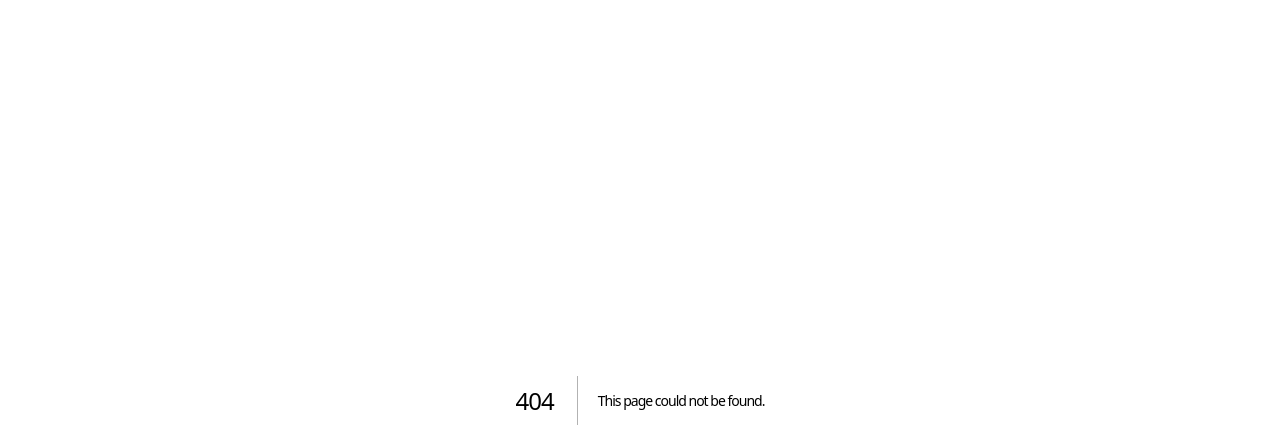
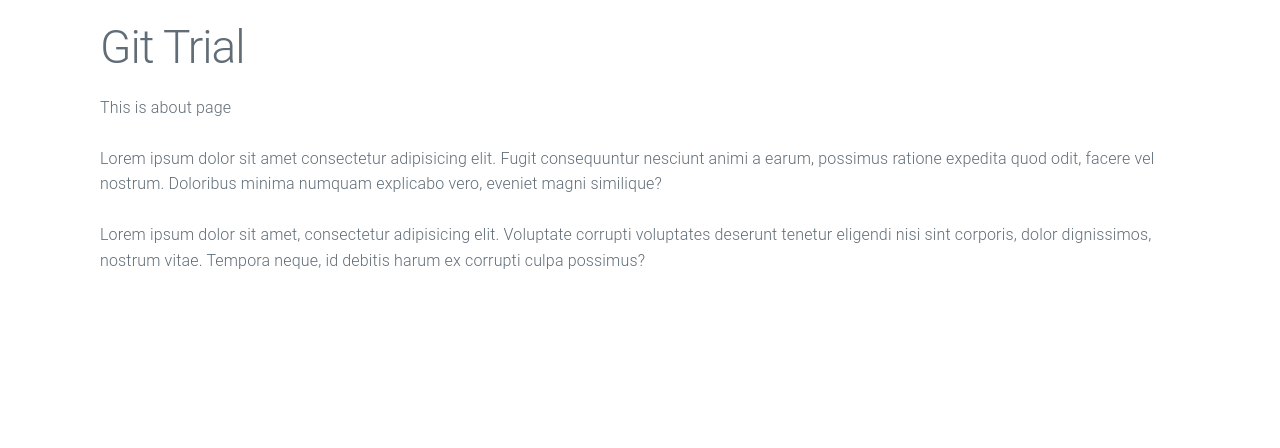
Before and after one commit to yohannesaccrus/git-trial, a Next.js app: page /about in a window 1280 px wide. Before the commit this address had no page. Shown: the top 448 px of the page. Built offline with nearby package versions, Linux system fonts and the light colour scheme.

Commit message:
fix: added about page

```diff
--- /dev/null
+++ b/app/about/page.tsx
@@ -0,0 +1,22 @@
+const About = () => {
+  return (
+    <div className="page">
+      <h1>Git Trial</h1>
+      <p>This is about page</p>
+      <p>
+        Lorem ipsum dolor sit amet consectetur adipisicing elit. Fugit
+        consequuntur nesciunt animi a earum, possimus ratione expedita quod
+        odit, facere vel nostrum. Doloribus minima numquam explicabo vero,
+        eveniet magni similique?
+      </p>
+      <p>
+        Lorem ipsum dolor sit amet, consectetur adipisicing elit. Voluptate
+        corrupti voluptates deserunt tenetur eligendi nisi sint corporis, dolor
+        dignissimos, nostrum vitae. Tempora neque, id debitis harum ex corrupti
+        culpa possimus?
+      </p>
+    </div>
+  );
+};
+
+export default About;
```
